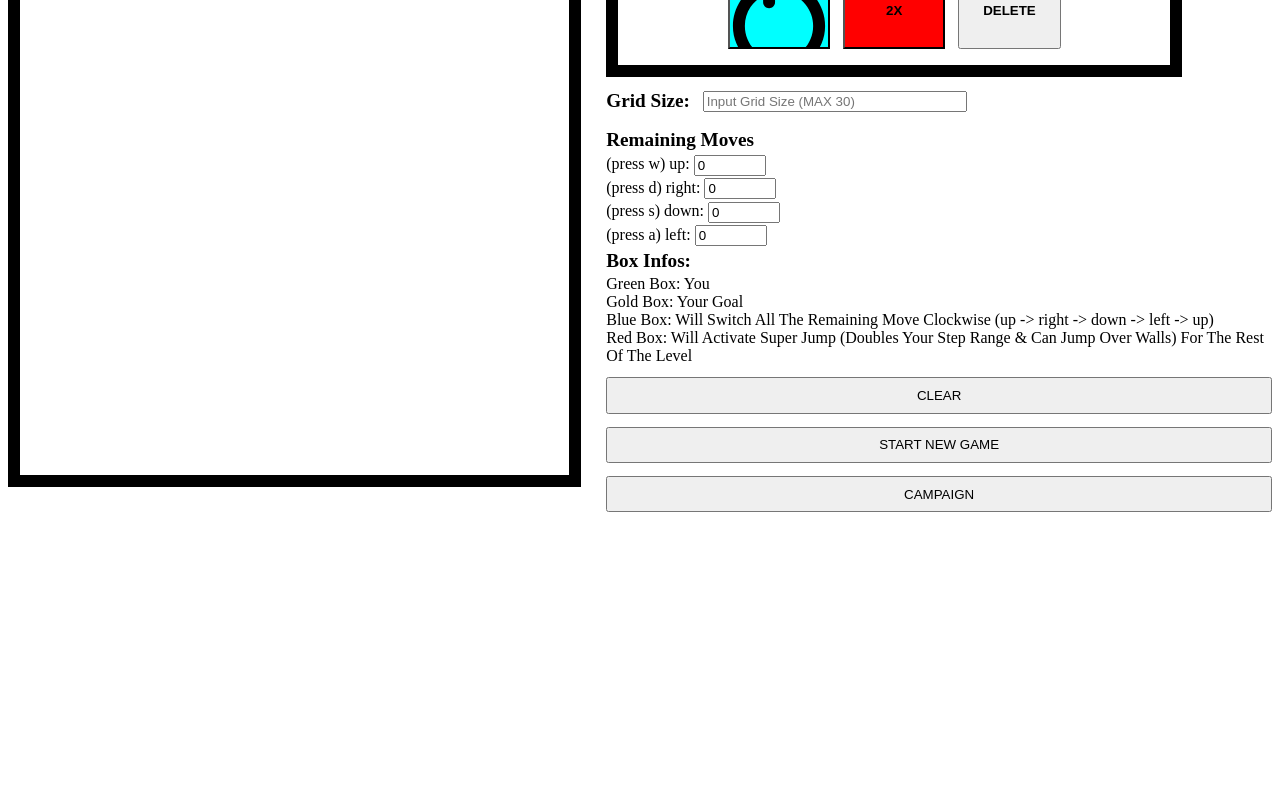
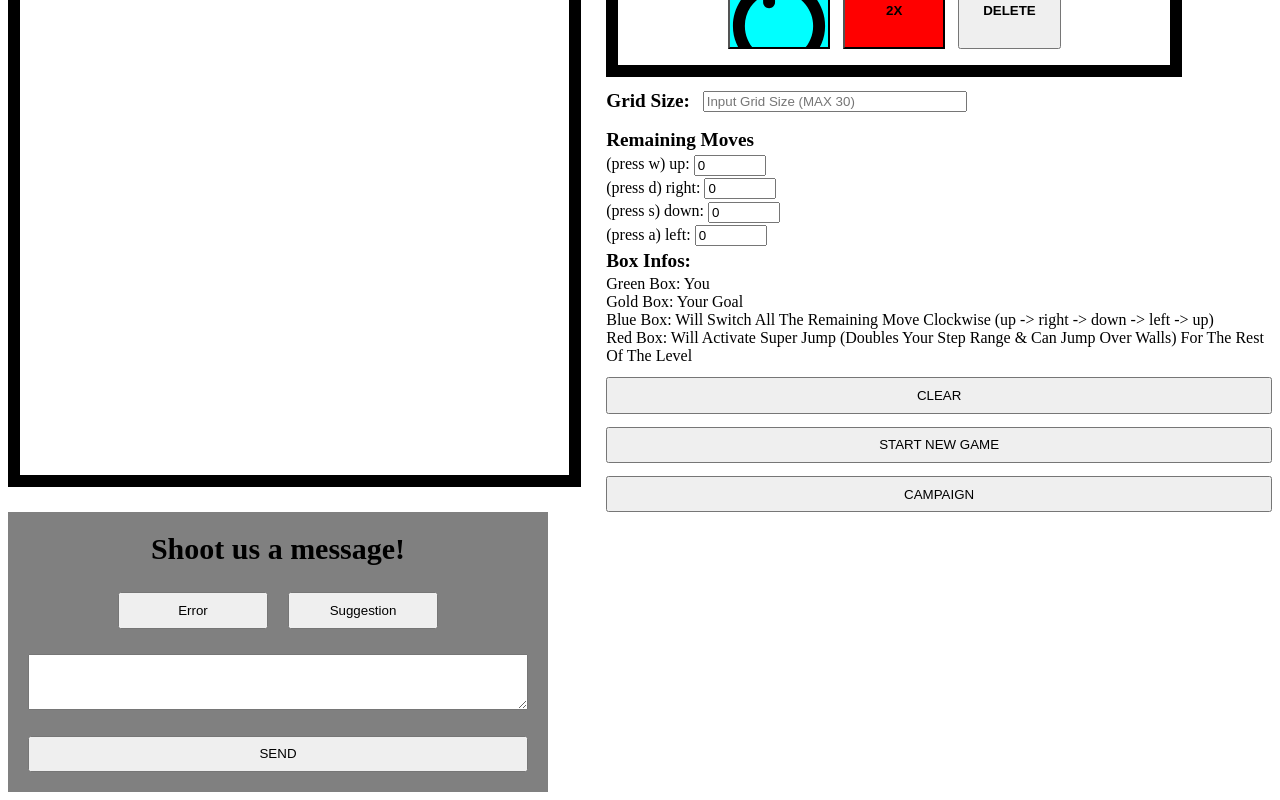
Before and after one commit to erickj04/LimitedMove, a React (Create React App) app: page / in a window 1280 px wide. Shown: the part 220-1020 px from the top of the page. Before the commit the page ends 800 px from the top, so only its background shows below. Built offline with nearby package versions, Linux system fonts and the light colour scheme.

Commit message:
add error form

```diff
--- a/package.json
+++ b/package.json
@@ -3,12 +3,13 @@
   "version": "0.1.0",
   "private": true,
   "dependencies": {
+    "@emailjs/browser": "^3.9.1",
     "@testing-library/jest-dom": "^5.16.4",
     "@testing-library/react": "^13.3.0",
     "@testing-library/user-event": "^13.5.0",
     "react": "^18.2.0",
     "react-dom": "^18.2.0",
-    "react-scripts": "5.0.1",
+    "react-scripts": "^2.1.3",
     "styled-components": "^5.3.5",
     "web-vitals": "^2.1.4"
   },
--- a/src/App.js
+++ b/src/App.js
@@ -1,8 +1,9 @@
-import { useState } from 'react';
+import React, { useState } from 'react';
 import Campaign from "./Campaign";
 import Creative from './Creative';
-import {ContextProvider} from './LevelHandling';
+import { ContextProvider } from './LevelHandling';
 import { CreativeContextProvider } from './CreativeHandling';
+import MessageForm from './MessageFormComponent';
 export default function App() {
   const [creativeMode, setCreativeMode] = useState(true);
   const [currentLevel, setCurrentLevel] = useState(0);
@@ -18,6 +19,7 @@ export default function App() {
             <Creative creativeMode={creativeMode} setCreativeMode={setCreativeMode} />
           </CreativeContextProvider>
         }
+        <MessageForm />
     </div>
   );
 }
--- a/src/Campaign.js
+++ b/src/Campaign.js
@@ -1,5 +1,5 @@
 import Grid from "./Grid";
-import { useEffect } from 'react';
+import React, { useEffect } from 'react';
 import ShowMessage from './ShowMessage.js';
 import { useContextGame} from "./LevelHandling";
 import {GameSpot, Button, RightSide, Title} from './StyledComponents';
--- a/src/ChooseBoxContainer.js
+++ b/src/ChooseBoxContainer.js
@@ -1,4 +1,5 @@
 import { WallButton, PlayerButton, GoalButton, ClockwiseButton, SuperJumpButton, DeleteButton, CreativeContainer} from './StyledComponents';
+import React from 'react';
 export default function ChooseBoxContainer({selectedBox, setSelectedBox}){
     function handleSelectedBox(type){
         setSelectedBox(type);
--- a/src/Creative.js
+++ b/src/Creative.js
@@ -1,4 +1,4 @@
-import { useEffect } from "react";
+import React, { useEffect } from "react";
 import ShowCreativeMessage from './ShowCreativeMessage.js';
 import ChooseBoxContainer from "./ChooseBoxContainer";
 import CreativeGrid from './CreativeGrid';
--- a/src/CreativeGrid.js
+++ b/src/CreativeGrid.js
@@ -1,4 +1,4 @@
-import { useEffect, useState } from 'react';
+import React, { useEffect, useState } from 'react';
 import { useCreativeContext } from './CreativeHandling';
 import { Container, Baris, PlayerBox, WallBox, GoalBox, SuperJumpBox, ClockwiseBox, FinishBox, EmptyBox} from './StyledComponents';
 
--- a/src/Grid.js
+++ b/src/Grid.js
@@ -1,4 +1,4 @@
-import { useEffect, useState } from 'react';
+import React, { useEffect, useState } from "react";
 import { useContextGame } from "./LevelHandling";
 import { Container, Baris, PlayerBox, WallBox, GoalBox, SuperJumpBox, ClockwiseBox, FinishBox, EmptyBox} from './StyledComponents';
 
--- /dev/null
+++ b/src/MessageFormComponent.js
@@ -0,0 +1,83 @@
+import React, { useState } from 'react';
+import emailjs from '@emailjs/browser';
+import styled, {css} from "styled-components";
+
+const Button = styled.button`
+    height: 2.85vw;
+`
+const Form = styled.div`
+    display:flex;
+    width: 500px;
+    background-color: gray;
+    gap: 2vw;
+    flex-direction: column;
+    padding: 20px;
+`
+
+const  InputForm = styled.textarea`
+    display: flex;
+    height: 50px;
+`
+
+const HeaderForm = styled.div`
+    display: flex;
+    justify-content: center;
+    gap: 20px;
+`
+
+const FormButton = styled(Button)`
+    width: 150px;
+    ${props => props.clicked && css`
+        scale: 0.8;
+        color: gray;
+    `}
+`
+
+const FormTitle = styled.div`
+    display: flex;
+    justify-content: center;
+    font-size: 30px;
+    font-weight: bold;
+`
+
+
+export default function MessageForm(){
+    const [message, setMessage] = useState({type: '', report: ''});
+    function handleClickSend(e){
+        e.preventDefault();
+        emailjs.send("service_2altxjt", "template_0x7mz34",  message, "E4JNpSQZ4oSmYltPl")
+        .then(response => {
+            console.log('SUCCESS');
+            setMessage({
+                type: "",
+                report: ""
+            })
+        }, error => {
+            console.log('FAILED', error);
+        });
+    }
+
+    function handleChangeReport(e){
+        setMessage({
+            ...message,
+            report: e.target.value});
+    }
+
+    function handleChangeType(x){
+        setMessage({
+            ...message,
+            type: x
+        });
+    }
+    return(
+        <Form>
+            <FormTitle>Shoot us a message!</FormTitle>
+            <HeaderForm>
+                {message.type === 'Error' ? <FormButton clicked>Error</FormButton> : <FormButton onClick={() => handleChangeType("Error")}>Error</FormButton>}
+                {message.type === 'Suggestion' ? <FormButton clicked>Suggestion</FormButton> : <FormButton onClick={() => handleChangeType("Suggestion")}>Suggestion</FormButton>}
+            </HeaderForm>
+            <InputForm value={message.report} onChange={(e) => handleChangeReport(e)}/>
+            <Button onClick={handleClickSend}>SEND</Button>
+        </Form>
+    )
+}
--- a/src/ShowCreativeMessage.js
+++ b/src/ShowCreativeMessage.js
@@ -1,4 +1,5 @@
 import { useCreativeContext } from './CreativeHandling';
+import React from 'react'
 import { InputStep, Title } from './StyledComponents';
 export default function ShowCreativeMessage(){
     const {player, dispatch} = useCreativeContext();
--- a/src/ShowMessage.js
+++ b/src/ShowMessage.js
@@ -1,3 +1,4 @@
+import React from 'react';
 import { useContextGame } from './LevelHandling';
 export default function ShowMessage(){
     const {player} = useContextGame();
```
Also changed, not shown: 1 other file (tests, documents, lock files or other folders).
